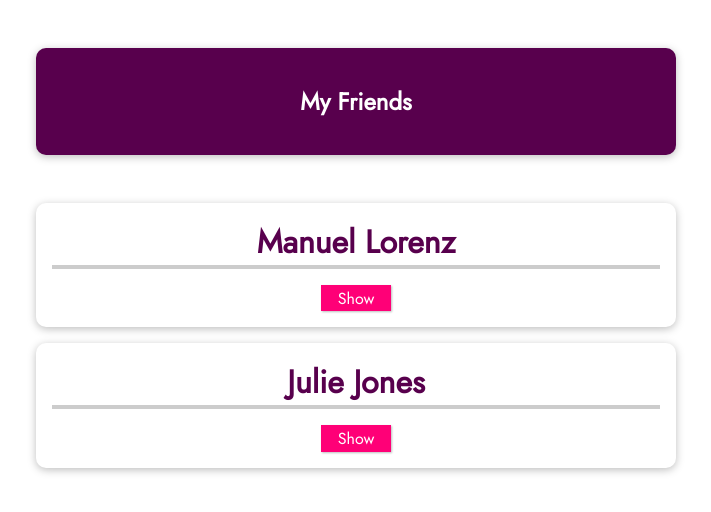
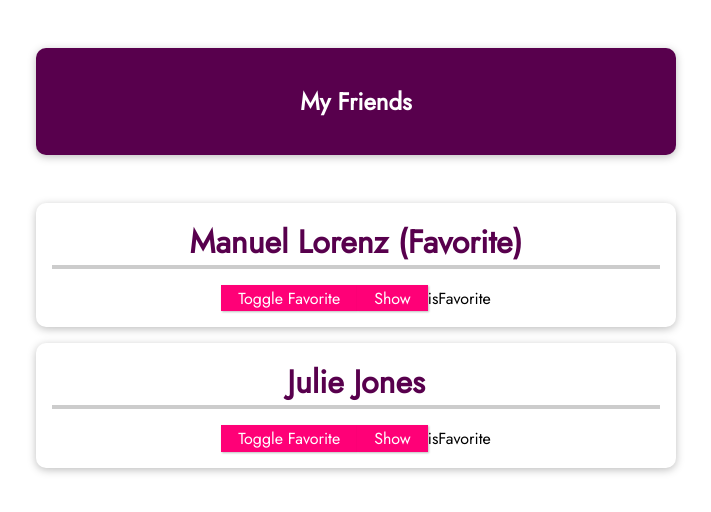
Before and after one commit to mleontenko/vue-components, a Vue app: page / in a window 1280 px wide. Shown: the top 512 px of the page, without its empty margins (284-995 px from the left). Built offline with nearby package versions, Linux system fonts and the light colour scheme.

Commit message:
using props

```diff
--- a/src/App.vue
+++ b/src/App.vue
@@ -6,11 +6,13 @@
                 name = "Manuel Lorenz"
                 phone-number="01234 78992"
                 email-address="manuel@localhost.com"
+                is-favorite="1"
             ></friend-contact>
             <friend-contact
                 name = "Julie Jones"
                 phone-number="11234 78992"
                 email-address="julie@localhost.com"
+                is-favorite="0"
             ></friend-contact>
         </ul>
     </section>
--- a/src/components/FriendContact.vue
+++ b/src/components/FriendContact.vue
@@ -1,11 +1,12 @@
 <template>
     <li>
-        <h2>{{ name }}</h2>
+        <h2>{{ name }} {{ friendIsFavorite === '1' ? '(Favorite)' : '' }}</h2>
+        <button @click="toggleFavorite">Toggle Favorite</button>
         <button @click="toggleDetails">{{ detailsAreVisible ? 'Hide' : 'Show' }}</button>
         <ul v-if="detailsAreVisible">
             <li><strong>Phone:</strong> {{ phoneNumber }}</li>
             <li><strong>Email:</strong> {{ emailAddress }}</li>
-        </ul>
+        </ul>isFavorite
     </li>
 </template>
 
@@ -14,7 +15,8 @@
     props: [
         'name',
         'phoneNumber',
-        'emailAddress'
+        'emailAddress',
+        'isFavorite'
     ],
     data() {
         return {
@@ -25,12 +27,20 @@
                     phone: '0123 45678 90',
                     email: 'manuel@localhost.com'
                 },
+            friendIsFavorite: this.isFavorite,
         };
     },
     methods: {
         toggleDetails() {
             this.detailsAreVisible = !this.detailsAreVisible;
-        }
+        },
+        toggleFavorite() {
+            if (this.friendIsFavorite === "1") {
+                this.friendIsFavorite = "0";
+            } else {
+                this.friendIsFavorite = "1";
+            }
+        },
     }
 };
 </script>
```
